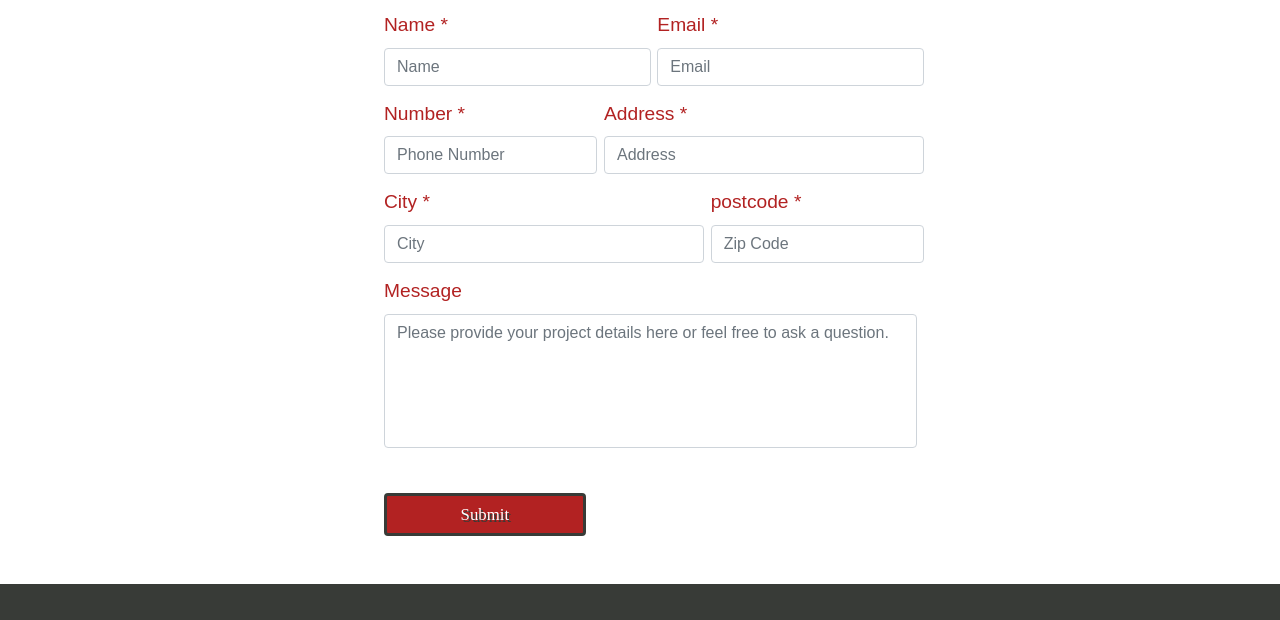
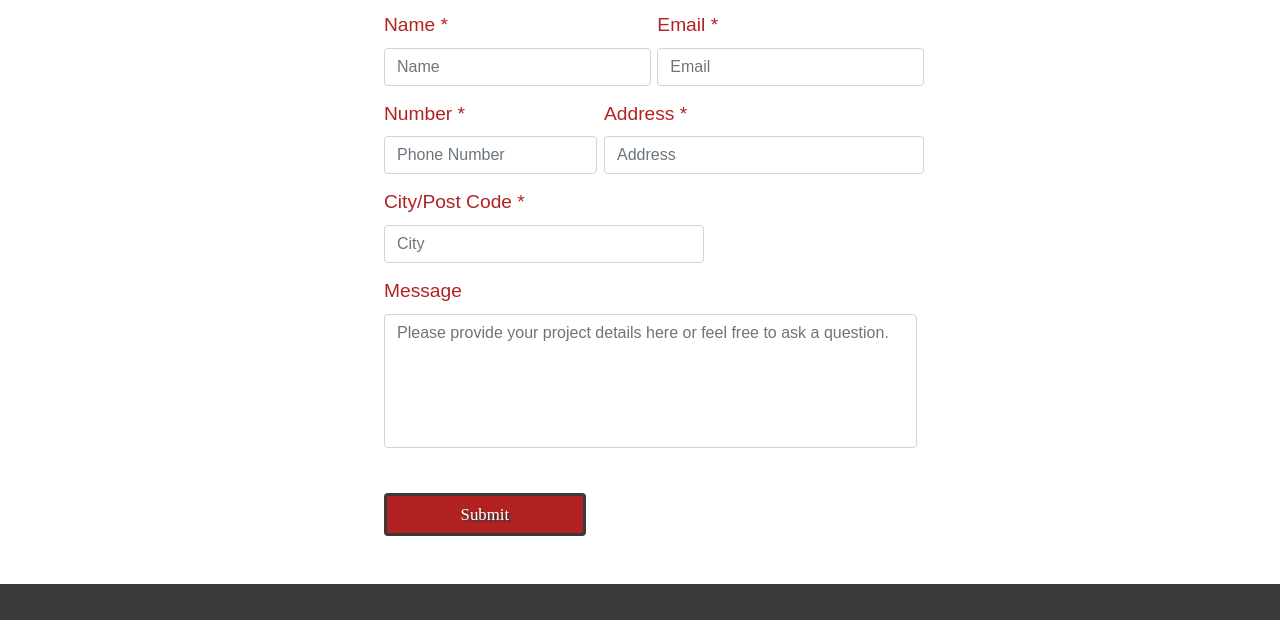
Before and after one commit to bhp-direct/bhp-direct.github.io, a plain HTML site: page index.html in a window 1280 px wide. Shown: the part 4350-4970 px from the top of the page. Drawn offline with nearby package versions, Linux system fonts and the light colour scheme; a web font is replaced by a local one.

Commit message:
Update index.html

```diff
--- a/index.html
+++ b/index.html
@@ -612,7 +612,7 @@
             </div>
 
             <div class="d-inline-block col-12 col-lg-6 mt-2">
-              <label for="city" class="form-label">City *</label>
+              <label for="city" class="form-label">City/Post Code *</label>
               <input
                 type="text"
                 class="form-control formStyles"
@@ -623,20 +623,7 @@
                 title="Please enter your city"
               />
             </div>
-            <div class="col-12 col-lg-4 d-inline-block">
-              <label for="zipcode" class="form-label">postcode *</label>
-              <input
-                type="text"
-                class="form-control formStyles"
-                name="zipcode"
-                id="zipcode"
-                placeholder="Zip Code"
-                required="required"
-                pattern="[0-9]{5}"
-                maxlength="5"
-                title="Please enter your postcode"
-              />
-            </div>
+
             <div class="d-inline-block col-12 col-lg-10 mt-2">
               <label for="message" class="form-label">Message</label>
               <textarea
```
